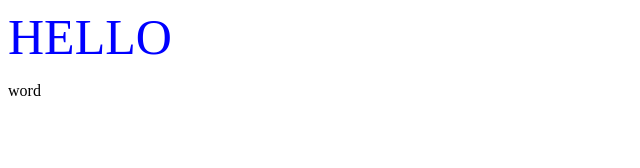
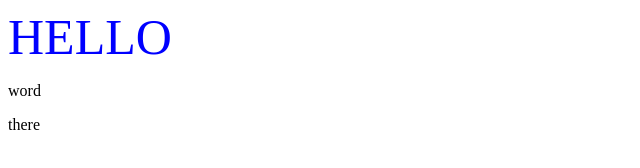
Before and after one commit to ManuQueen/demo-repo, a plain HTML site: page index.html in a window 1280 px wide. Shown: the full height of the page, 0-640 px from the left. Drawn offline with Linux system fonts and the light colour scheme.

Commit message:
added composer json file for heroku

```diff
--- /dev/null
+++ b/composer.json
@@ -0,0 +1,3 @@
+{
+
+}
--- a/index.html
+++ b/index.html
@@ -1,2 +1,3 @@
 <div style="color: blue; font-size: 50px; text-transform: uppercase;">Hello</div>
 <p>word</p>
+<p>there</p>
```
Also changed, not shown: 1 other file.
